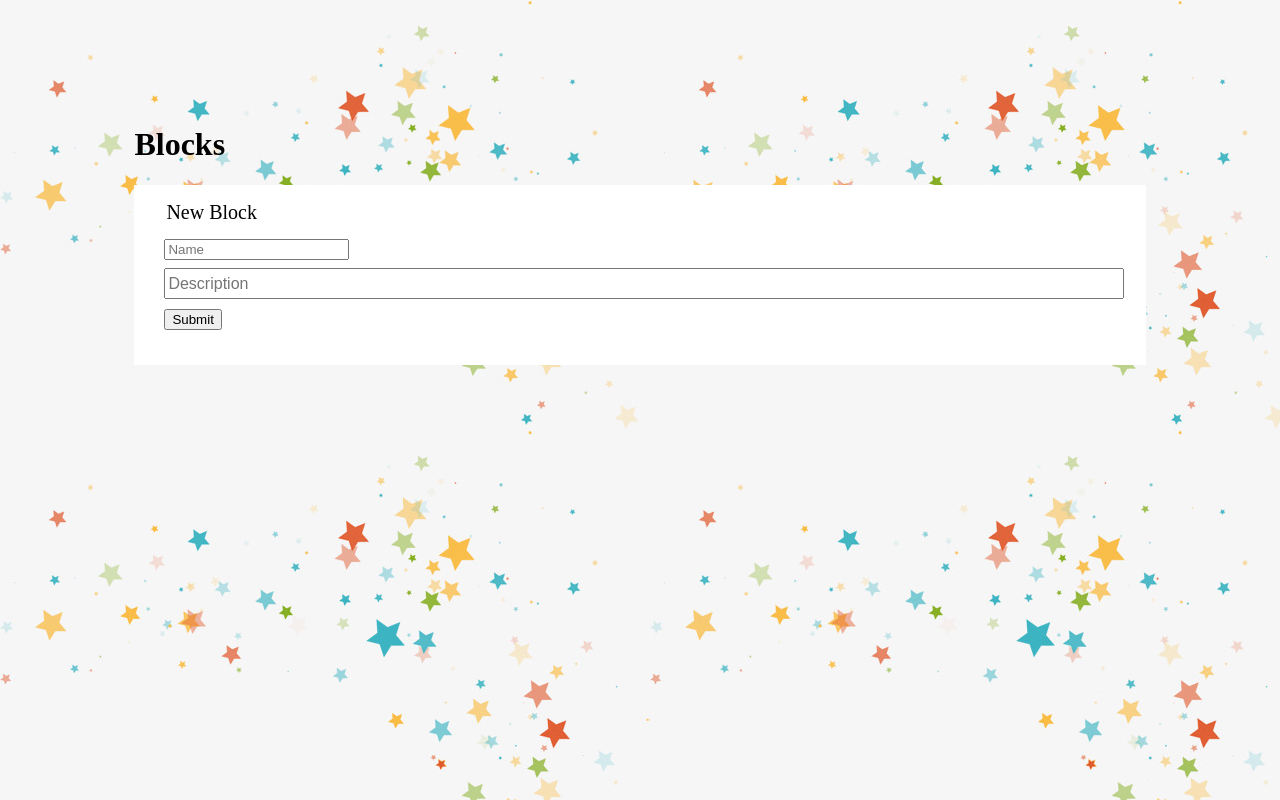
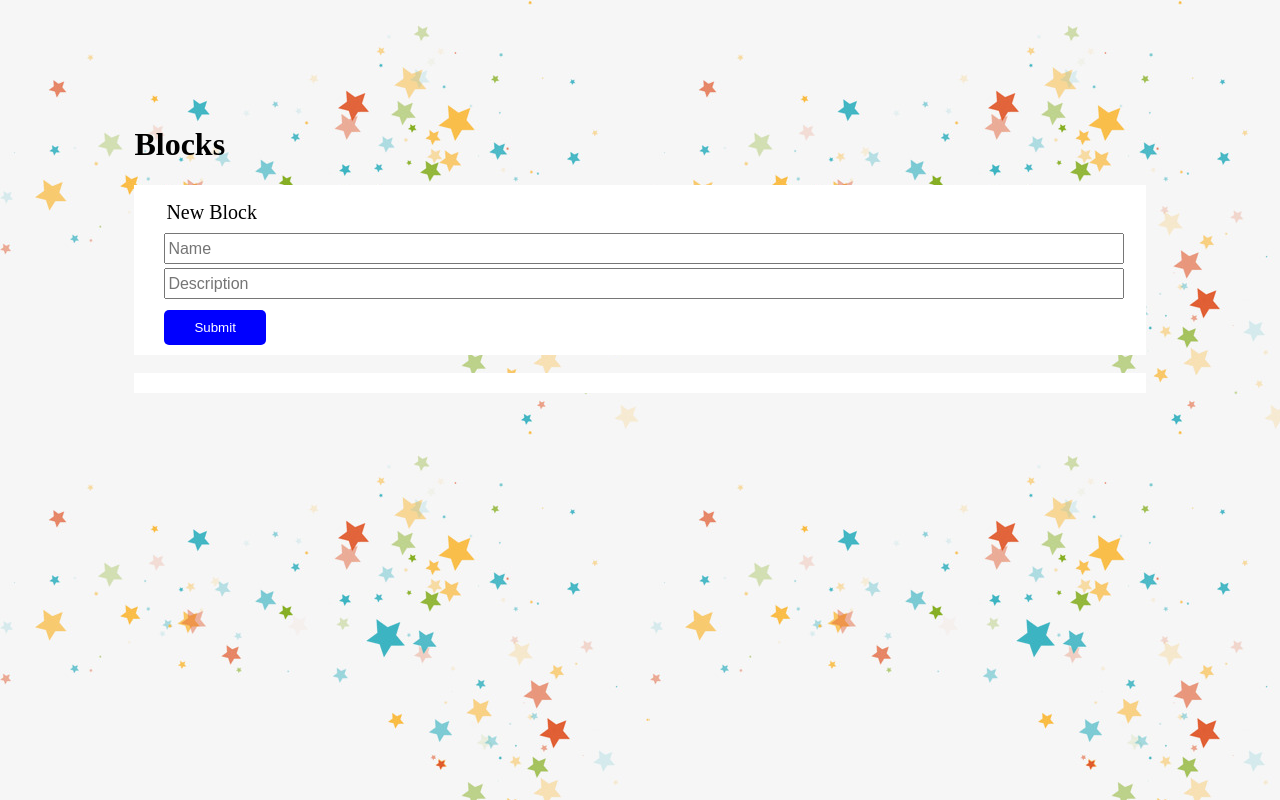
Before and after one commit to rarrunategu1/express_practice, a website: page public/index.html in a window 1280 px wide. Drawn offline with nearby package versions, Linux system fonts and the light colour scheme; no server answers.

Commit message:
added class to form tag for styling purposes

```diff
--- a/public/index.html
+++ b/public/index.html
@@ -10,12 +10,14 @@
 <body>
     <div class='center'>
     <h1><strong>Blocks</strong></h1>
-    <form>
+    <form class="form-wrapper">
         <legend>New Block</legend>
-        <input name="name" placeholder="Name"><br/>
-        <input name="description" placeholder="Description">
+        <input name="name" placeholder="Name"></br>
+        <input name="description" placeholder="Description"><br/>
         <input type="Submit">
     </form>
+    </br>
+
     <ul class='block-list'></ul>
     </div>
 
```
